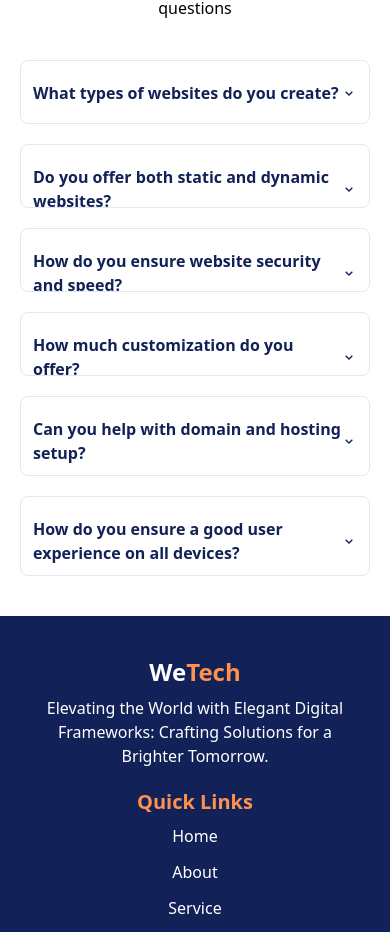
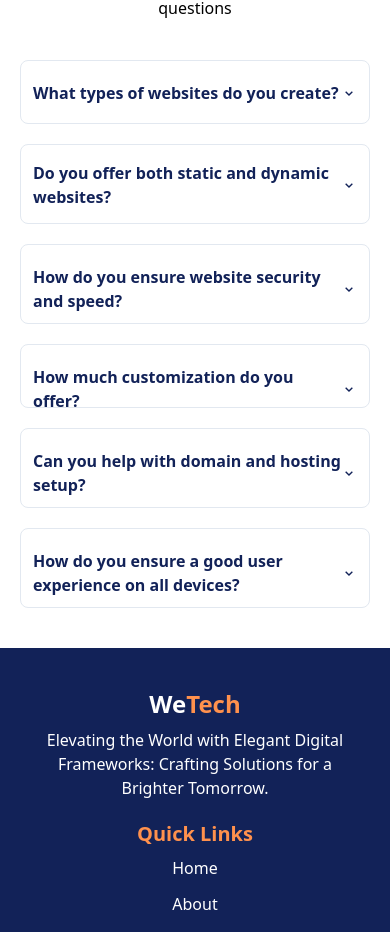
Before and after one commit to zizaaa/WeTech, a React (Vite) app: page /Service in a window 390 px wide. Shown: the part 2312-3244 px from the top of the page. Built offline with nearby package versions, Linux system fonts and the light colour scheme.

Commit message:
fix wave sizing

```diff
--- a/src/pages/Service.jsx
+++ b/src/pages/Service.jsx
@@ -102,7 +102,7 @@ const Service = () => {
 
       {/* service section */}
       <div className='bg-darkerBlue mb-5 relative overflow-hidden'>
-        <svg className='absolute -bottom-1 z-0' xmlns="http://www.w3.org/2000/svg" viewBox="0 0 1440 320"><path fill="#f3f4f5" fillOpacity="1" d="M0,160L34.3,170.7C68.6,181,137,203,206,176C274.3,149,343,75,411,48C480,21,549,43,617,74.7C685.7,107,754,149,823,160C891.4,171,960,149,1029,133.3C1097.1,117,1166,107,1234,117.3C1302.9,128,1371,160,1406,176L1440,192L1440,320L1405.7,320C1371.4,320,1303,320,1234,320C1165.7,320,1097,320,1029,320C960,320,891,320,823,320C754.3,320,686,320,617,320C548.6,320,480,320,411,320C342.9,320,274,320,206,320C137.1,320,69,320,34,320L0,320Z"></path></svg>
+        <svg className='absolute -bottom-1 z-0 h-[20rem]' xmlns="http://www.w3.org/2000/svg" viewBox="0 0 1440 320"><path fill="#f3f4f5" fillOpacity="1" d="M0,160L34.3,170.7C68.6,181,137,203,206,176C274.3,149,343,75,411,48C480,21,549,43,617,74.7C685.7,107,754,149,823,160C891.4,171,960,149,1029,133.3C1097.1,117,1166,107,1234,117.3C1302.9,128,1371,160,1406,176L1440,192L1440,320L1405.7,320C1371.4,320,1303,320,1234,320C1165.7,320,1097,320,1029,320C960,320,891,320,823,320C754.3,320,686,320,617,320C548.6,320,480,320,411,320C342.9,320,274,320,206,320C137.1,320,69,320,34,320L0,320Z"></path></svg>
         <div className="container mx-auto md:px-0 px-10 py-10 overflow-hidden">
             <div data-aos="fade-down" className='text-center text-white flex flex-col items-center mb-5'>
               <p className="bg-[rgba(255,145,77,0.4)] text-orange uppercase font-semibold px-3 py-1 rounded-full mb-3">Services</p>
@@ -205,8 +205,8 @@ const Service = () => {
                       </p>
                     </div>
 
-                    <div className={`px-3 pb-3 rounded-lg border-[1px] border-slate-200 overflow-hidden transition-max-height duration-500 ease-in-out ${accordionTwo ? 'sm:max-h-[10rem] max-h-[12rem]':'xm:max-h-[3.5rem] max-h-[4rem]'}`} id="accordion-1">
-                      <button onClick={accTwo} className="flex items-center justify-between text-start w-full xm:py-3 py-5 text-md text-darkerBlue font-semibold">
+                    <div className={`px-3 pb-3 rounded-lg border-[1px] border-slate-200 overflow-hidden transition-max-height duration-500 ease-in-out ${accordionTwo ? 'sm:max-h-[10rem] max-h-[12rem]':'xm:max-h-[3.5rem] max-h-[5rem]'}`} id="accordion-1">
+                      <button onClick={accTwo} className="flex items-center justify-between text-start w-full xm:py-3 py-4 text-md text-darkerBlue font-semibold">
                         Do you offer both static and dynamic websites?
                         <span className={`${accordionTwo ? '-rotate-180':''} transition-transform duration-500 ease-in-out`}>
                           <BiChevronDown />
@@ -217,7 +217,7 @@ const Service = () => {
                       </p>
                     </div>
 
-                    <div className={`px-3 pb-3 rounded-lg border-[1px] border-slate-200 overflow-hidden transition-max-height duration-500 ease-in-out ${accordionThree ? 'sm:max-h-[10rem] max-h-[12rem]':'xm:max-h-[3.5rem] max-h-[4rem]'}`} id="accordion-1">
+                    <div className={`px-3 pb-3 rounded-lg border-[1px] border-slate-200 overflow-hidden transition-max-height duration-500 ease-in-out ${accordionThree ? 'sm:max-h-[10rem] max-h-[12rem]':'xm:max-h-[3.5rem] max-h-[5rem]'}`} id="accordion-1">
                       <button onClick={accThree} className="flex items-center justify-between text-start w-full xm:py-3 py-5 text-md text-darkerBlue font-semibold">
                         How do you ensure website security and speed?
                         <span className={`${accordionThree ? '-rotate-180':''} transition-transform duration-500 ease-in-out`}>
```
